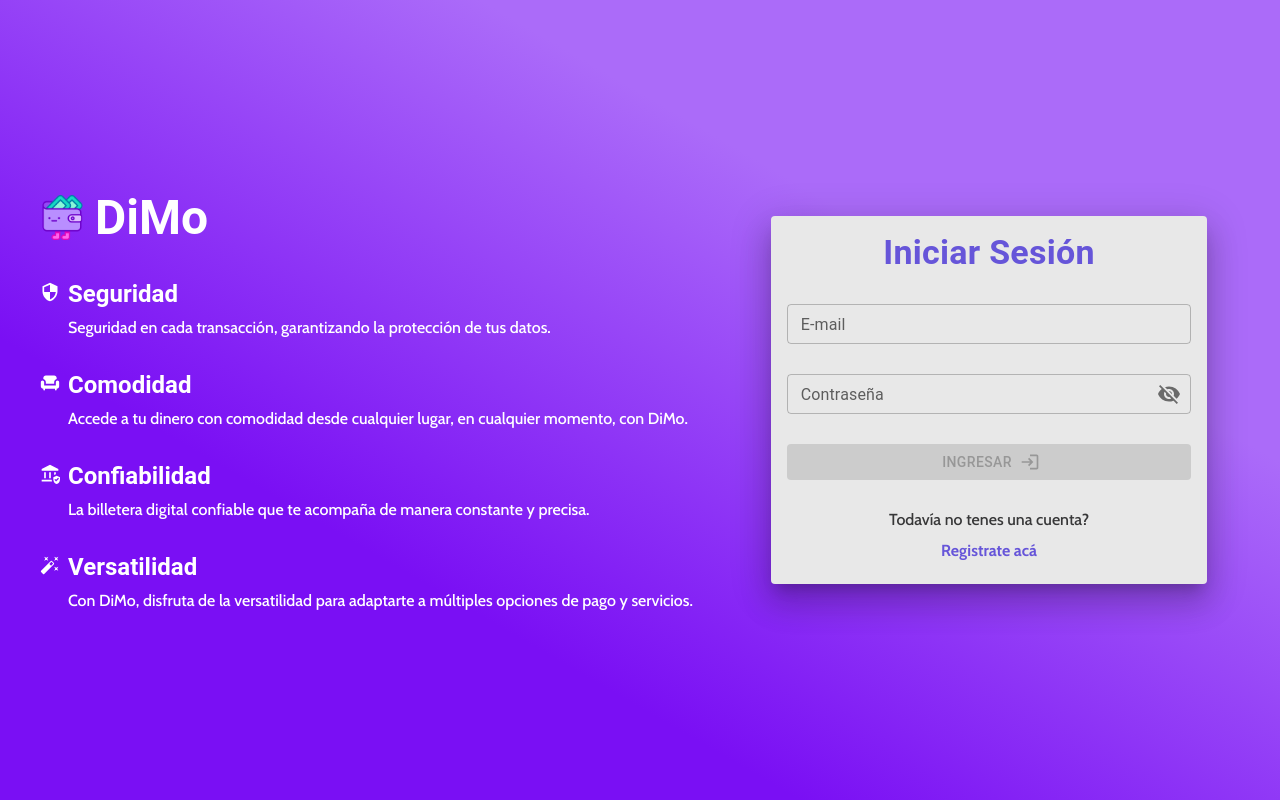
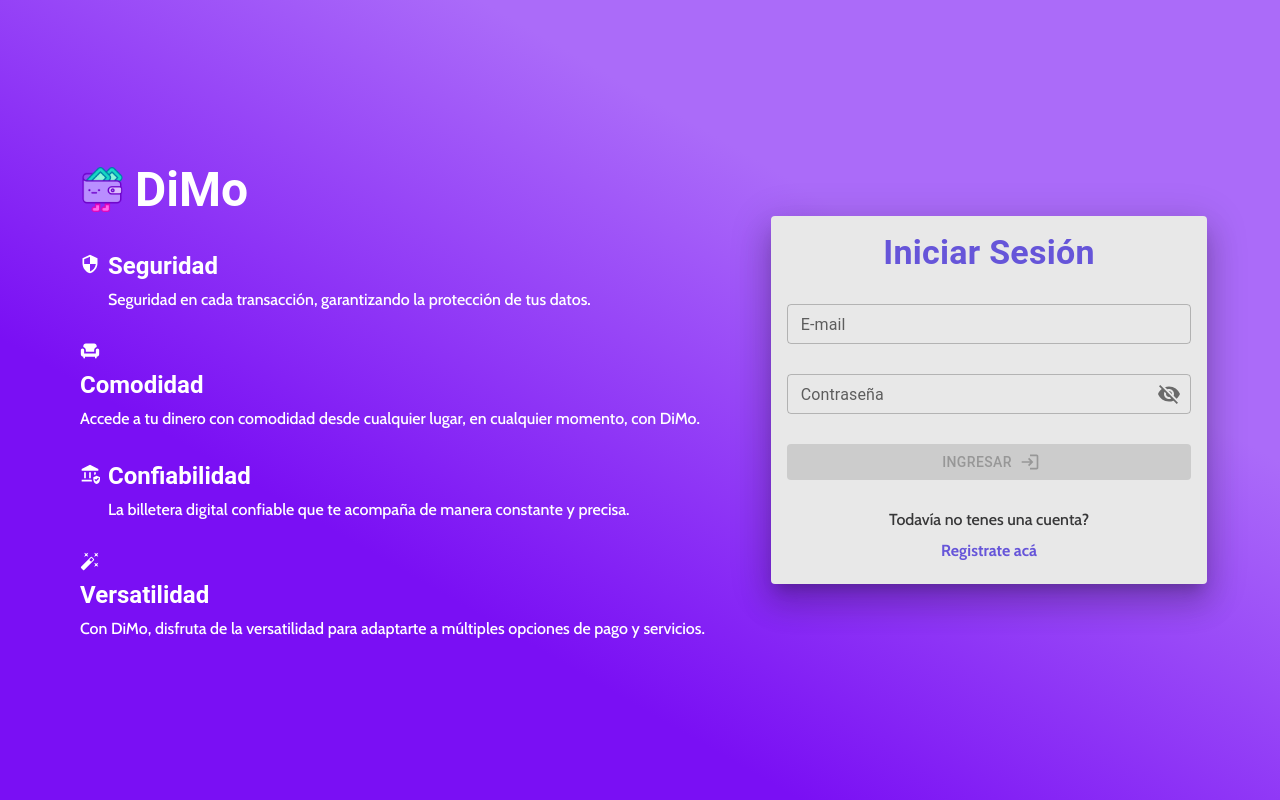
Before and after one commit to alkemyTech/BBVA-FS-W5-Front-S1, a React (Vite) app: page /login in a window 1280 px wide. Built offline with nearby package versions, Linux system fonts and the light colour scheme.

Commit message:
Modificacion en register

```diff
--- a/src/components/LoginSignUp/LoginSignUp.jsx
+++ b/src/components/LoginSignUp/LoginSignUp.jsx
@@ -147,6 +147,7 @@ export default function LoginSignUp({ isLogin }) {
           sx={{
             flexDirection: "column",
             p: 5,
+            pl:10,
             justifyContent: "center",
           }}
         >
```
